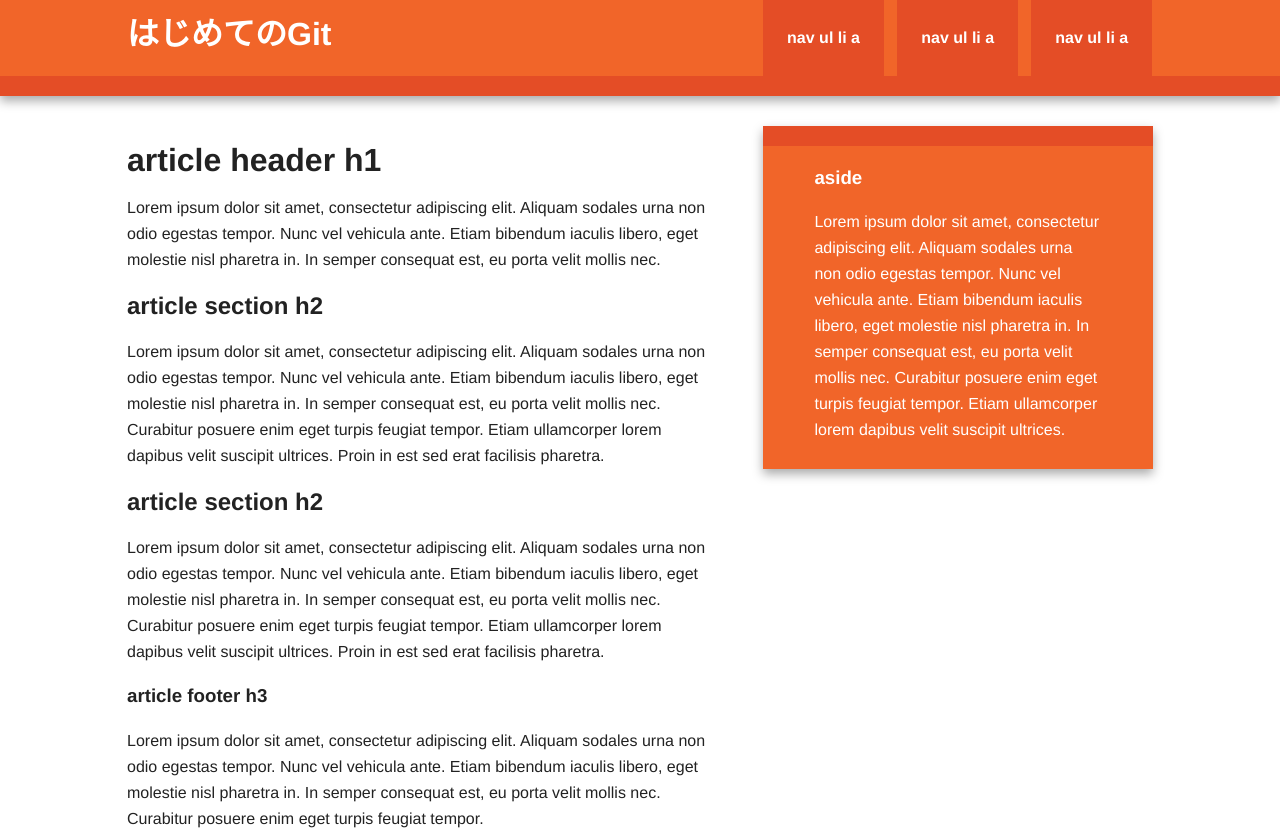
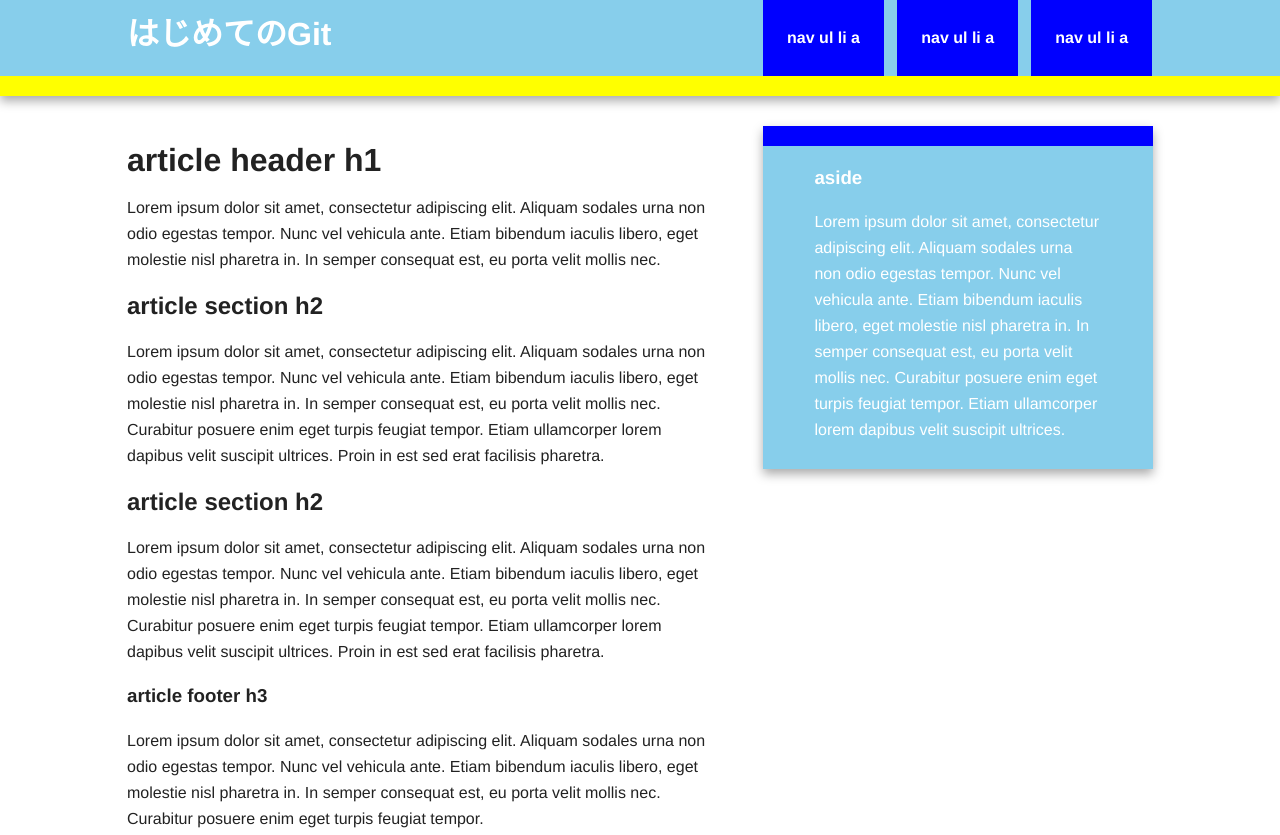
Before and after one commit to atsuteru/devkan-git-first, a plain HTML site: page index.html in a window 1280 px wide. Shown: the top 835 px of the page. Drawn offline with nearby package versions, Linux system fonts and the light colour scheme.

Commit message:
色合いを青系に変更した

```diff
--- a/css/main.css
+++ b/css/main.css
@@ -74,18 +74,18 @@ body {
    =================== */
 
 .header-container {
-    border-bottom: 20px solid #e44d26;
+    border-bottom: 20px solid yellow;
 }
 
 .footer-container,
 .main aside {
-    border-top: 20px solid #e44d26;
+    border-top: 20px solid blue;
 }
 
 .header-container,
 .footer-container,
 .main aside {
-    background: #f16529;
+    background: skyblue;
 }
 
 .title {
@@ -111,7 +111,7 @@ nav a {
     font-weight: bold;
 
     color: white;
-    background: #e44d26;
+    background: blue;
 }
 
 nav a:hover,
```
